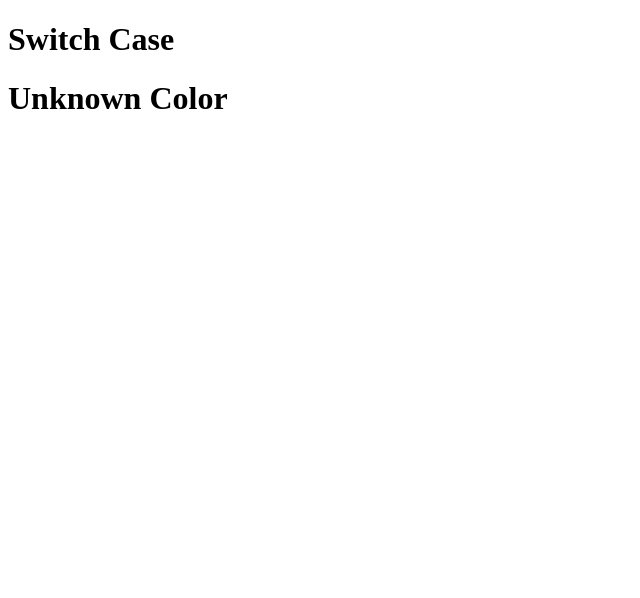
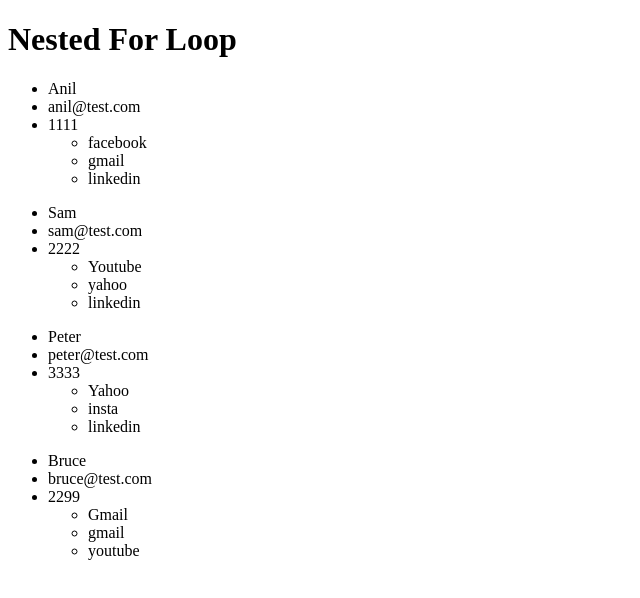
Before and after one commit to anil-sidhu/angular-12, an Angular app: page / in a window 1280 px wide. Shown: the top 598 px of the page, without its empty margins (0-640 px from the left). Built offline with nearby package versions, Linux system fonts and the light colour scheme.

Commit message:
done with loop

```diff
--- a/src/app/app.component.html
+++ b/src/app/app.component.html
@@ -1,8 +1,12 @@
 <h1>{{ title }}</h1>
-<div [ngSwitch]="color">
-    <h1 *ngSwitchCase="'red'" style="color: red;" >Red Color</h1>
-    <h1 *ngSwitchCase="'green'" style="color: green;" >Green Color</h1>
-    <h1 *ngSwitchCase="'blue'" style="color: blue;" >Blue Color</h1>
-    <h1 *ngSwitchCase="'orange'" style="color: orange;" >Orange Color</h1>
-    <h1 *ngSwitchDefault  >Unknown Color</h1>
-</div>
+
+<ul *ngFor="let user of users">
+<li>{{user.name}}</li>
+<li>{{user.email}}</li>
+<li>{{user.phone}}</li>
+
+<ul *ngFor="let account of user.accounts">
+<li>{{account}}</li>
+</ul>
+
+</ul>
--- a/src/app/app.component.ts
+++ b/src/app/app.component.ts
@@ -3,9 +3,15 @@ import { Component } from '@angular/core';
 @Component({
   selector: 'app-root',
   templateUrl: './app.component.html',
-  styleUrls: ['./app.component.css']
+  styleUrls: ['./app.component.css'],
 })
 export class AppComponent {
-  title = 'Switch Case';
-  color="redd";
+  title = 'Nested For Loop';
+  users=[
+    {name:'Anil',phone:'1111',email:'anil@test.com',accounts:['facebook','gmail','linkedin']},
+    {name:'Sam',phone:'2222',email:'sam@test.com',accounts:['Youtube','yahoo','linkedin']},
+    {name:'Peter',phone:'3333',email:'peter@test.com',accounts:['Yahoo','insta','linkedin']},
+    {name:'Bruce',phone:'2299',email:'bruce@test.com',accounts:['Gmail','gmail','youtube']},
+
+  ]
 }
```
